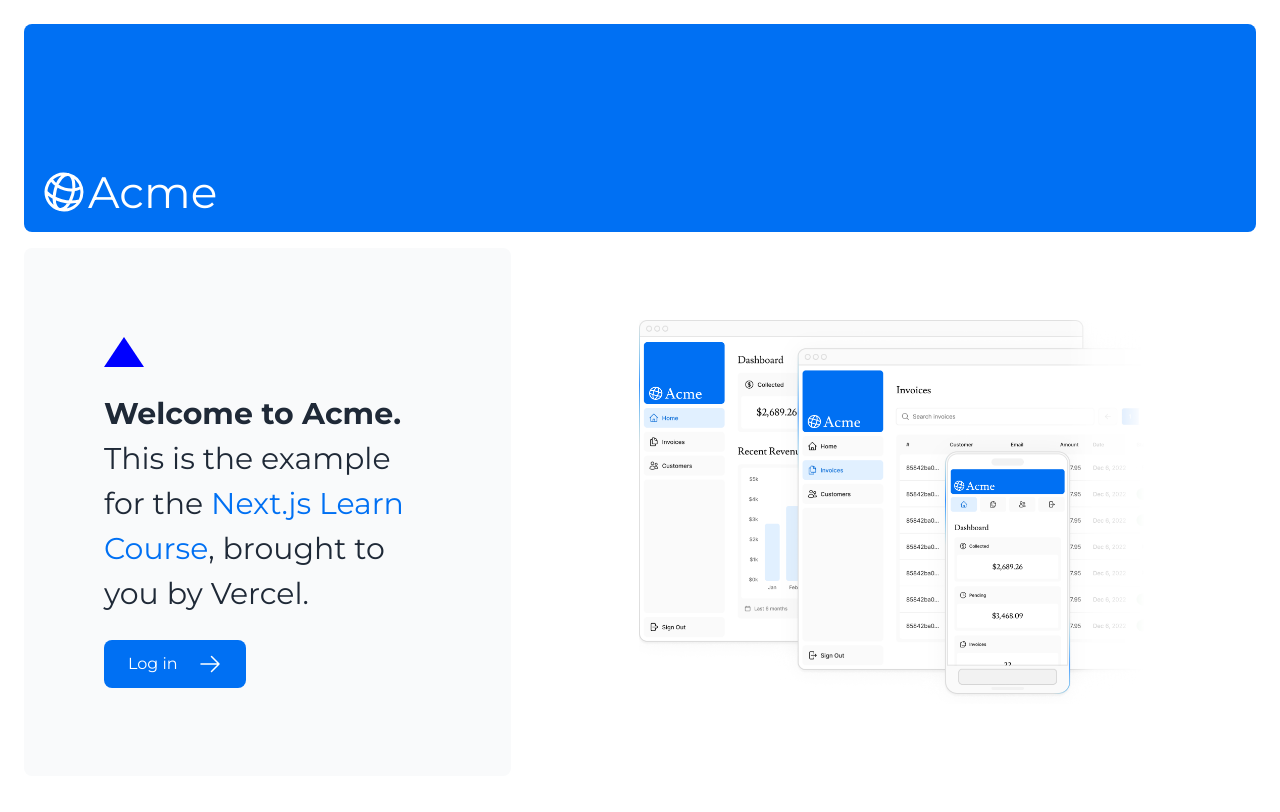
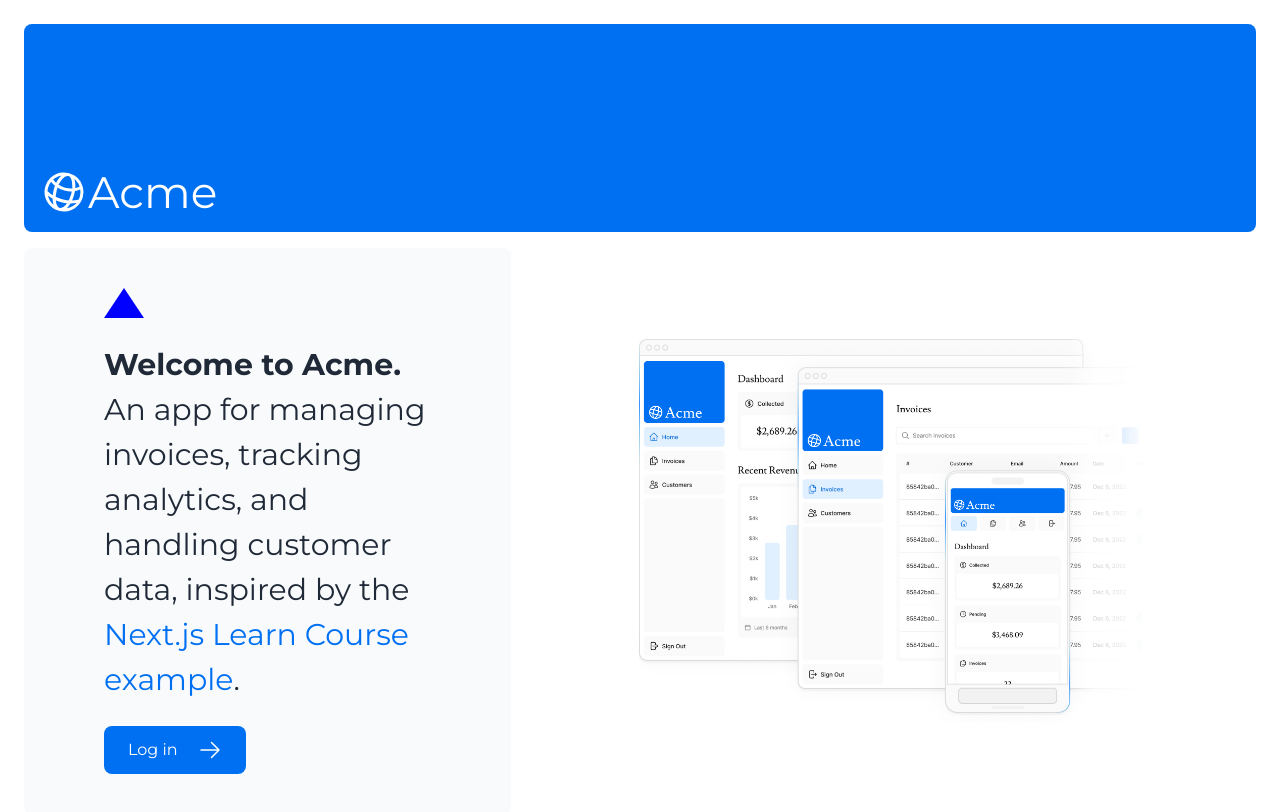
Before and after one commit to minhajul-karim/acme-dashboard-nextjs, a Next.js app: page / in a window 1280 px wide. Shown: the top 812 px of the page. Built offline with nearby package versions, Linux system fonts and the light colour scheme; a web font is replaced by a local one.

Commit message:
Update the app description on the landing page

```diff
--- a/app/page.tsx
+++ b/app/page.tsx
@@ -18,11 +18,12 @@
           <p
             className={`${montserrat.className} text-xl text-gray-800 md:text-3xl md:leading-normal`}
           >
-            <strong>Welcome to Acme.</strong> This is the example for the{" "}
+            <strong>Welcome to Acme.</strong> An app for managing invoices,
+            tracking analytics, and handling customer data, inspired by the{" "}
             <a href="https://nextjs.org/learn/" className="text-blue-500">
-              Next.js Learn Course
+              Next.js Learn Course example
             </a>
-            , brought to you by Vercel.
+            .
           </p>
           <Link
             href="/login"
```
